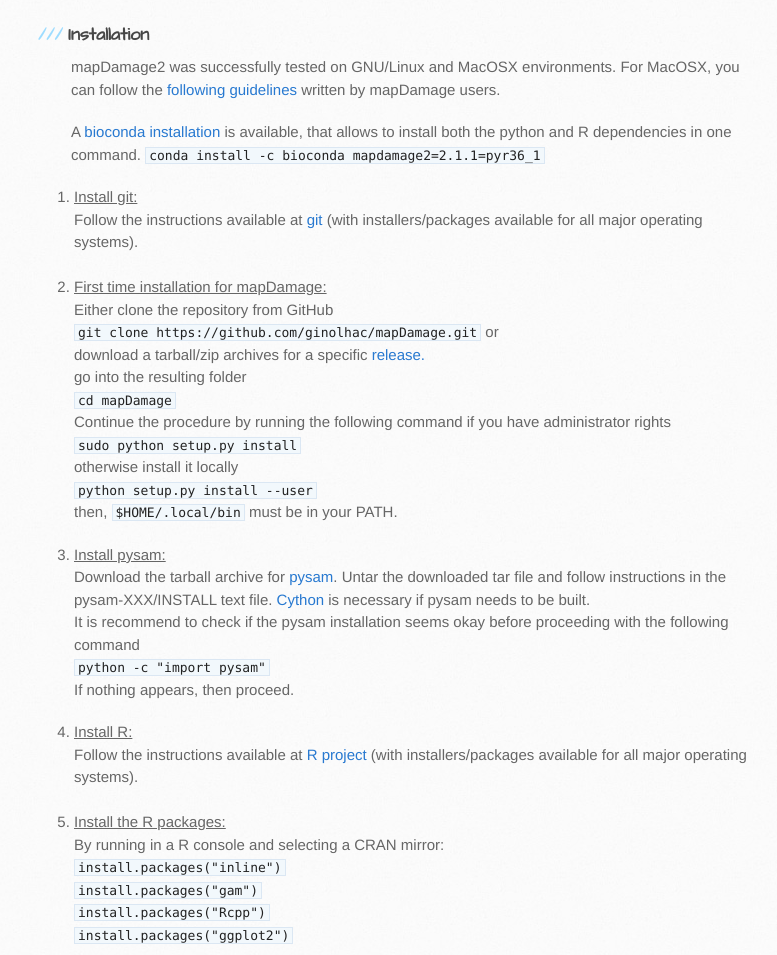
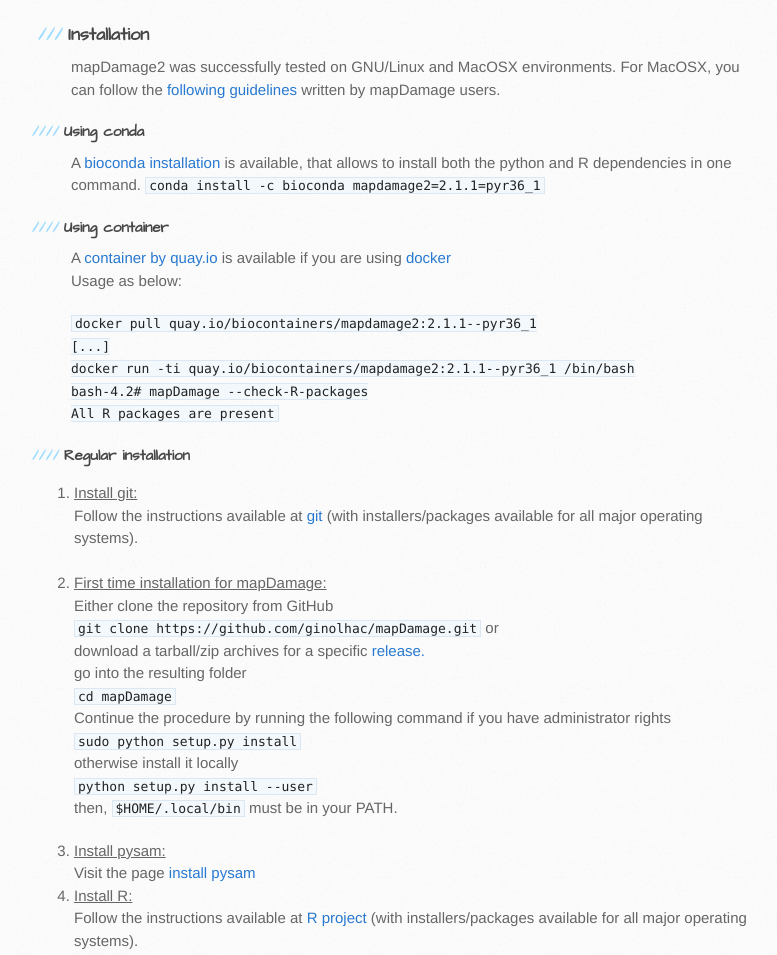
Before and after one commit to ginolhac/mapDamage, a plain HTML site: page index.html in a window 1280 px wide. Shown: the part 1335-2290 px from the top of the page, without its empty margins (99-876 px from the left). Drawn offline with Linux system fonts and the light colour scheme.

Commit message:
add docker instructions

```diff
--- a/index.html
+++ b/index.html
@@ -74,7 +74,7 @@
 
 	 <h2><a name="content">Contents</a></h2>
 
-	<li><a href="#a1">Introduction</a></li>
+  <li><a href="#a1">Introduction</a></li>
 
 	<li><a href="#a2">News in version 2.0</a></li>
 
@@ -180,10 +180,29 @@ and can be found at <a href="https://github.com/lh3/seqtk">here at github.</a></
 
 <p>mapDamage2 was successfully tested on GNU/Linux and MacOSX environments. For MacOSX, you can follow the <a href="mac_install.html">following guidelines</a> written by mapDamage users.</p>
 
+
+<h4>Using conda</h4>
+
 <p>A <a href="http://bioconda.github.io/recipes/mapdamage2/README.html">bioconda installation</a> is available, that allows to install both the python and R dependencies in one command.
 
 <code>conda install -c bioconda mapdamage2=2.1.1=pyr36_1</code>
 
+
+<h4>Using container</h4>
+
+A <a href="https://quay.io/repository/biocontainers/mapdamage2">container by quay.io</a> is available if you are using <a href="https://www.docker.com">docker</a>
+
+<p>Usage as below:</p>
+
+<p><code>
+docker pull quay.io/biocontainers/mapdamage2:2.1.1--pyr36_1</br>
+[...]</br>
+docker run -ti quay.io/biocontainers/mapdamage2:2.1.1--pyr36_1  /bin/bash</br>
+bash-4.2# mapDamage --check-R-packages</br>
+All R packages are present
+</code></p>
+
+<h4>Regular installation</h4>
 
 <ol>
 
@@ -220,11 +239,7 @@ then, <code>$HOME/.local/bin</code> must be in your PATH.</p>
 
 <li><u>Install pysam:</u><br>
 
-Download the tarball archive for <a href="http://code.google.com/p/pysam/downloads/list">pysam</a>.
-
-Untar the downloaded tar file and follow instructions in the pysam-XXX/INSTALL text file. <a href="http://www.cython.org">Cython</a> is necessary if pysam needs to be built.<br>It is recommend to check if the pysam installation seems okay before proceeding with the following command<br><code>python -c "import pysam"</code><br>
-
-If nothing appears, then proceed.</p></li>
+Visit the page <a href="https://pysam.readthedocs.io/en/latest/installation.html">install pysam</a></li>
 
 <li><u>Install R:</u><br>
 
```
